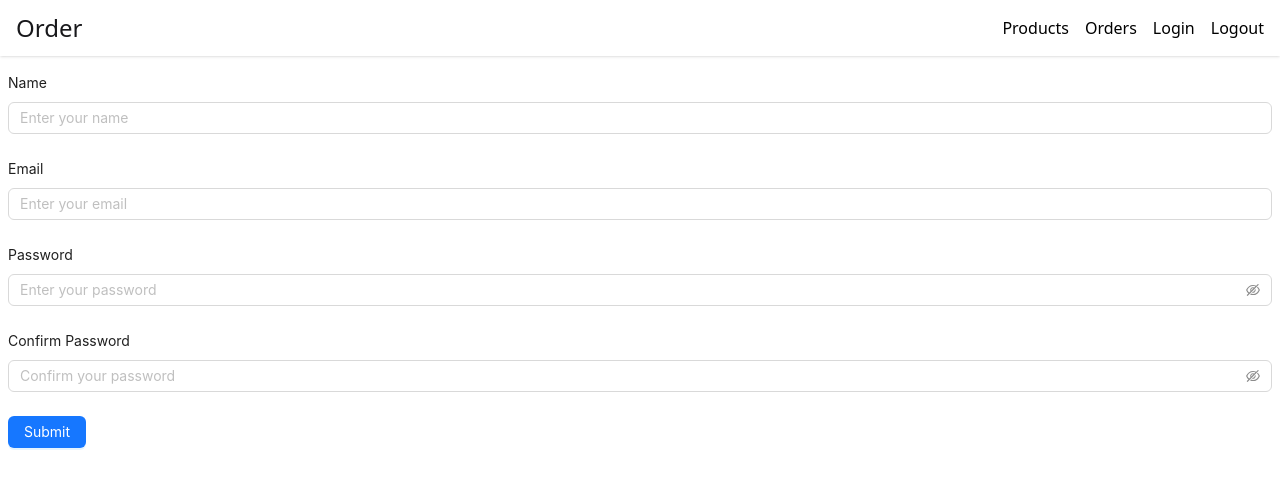
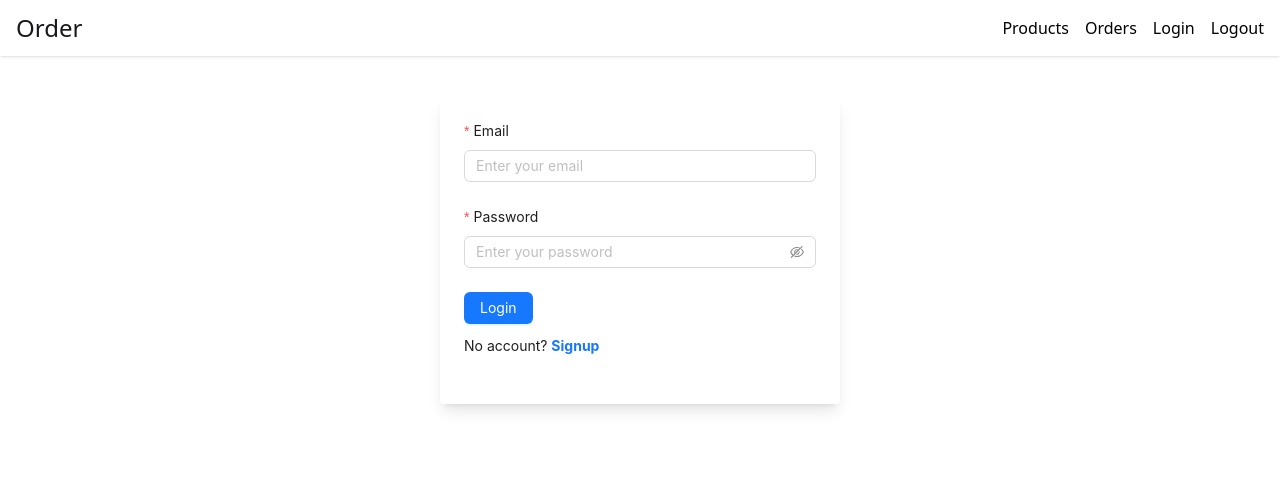
Before and after one commit to ruthasoll/order_management, a React (Vite) app in the folder client/: page /login in a window 1280 px wide. Shown: the top 488 px of the page. Built offline with nearby package versions, Linux system fonts and the light colour scheme.

Commit message:
added auth api integration handleres

```diff
--- a/client/package.json
+++ b/client/package.json
@@ -10,8 +10,10 @@
     "preview": "vite preview"
   },
   "dependencies": {
+    "@ant-design/v5-patch-for-react-19": "^1.0.3",
     "@fortawesome/free-solid-svg-icons": "^6.7.2",
     "@fortawesome/react-fontawesome": "^0.2.2",
+    "@hookform/resolvers": "^4.1.3",
     "@tailwindcss/vite": "^4.0.13",
     "antd": "^5.24.3",
     "axios": "^1.8.3",
@@ -21,7 +23,8 @@
     "react-dom": "^19.0.0",
     "react-hot-toast": "^2.5.2",
     "react-router-dom": "^7.3.0",
-    "tailwindcss": "^4.0.13"
+    "tailwindcss": "^4.0.13",
+    "zod": "^3.24.2"
   },
   "devDependencies": {
     "@eslint/js": "^9.21.0",
--- a/client/src/App.jsx
+++ b/client/src/App.jsx
@@ -1,17 +1,17 @@
-import './App.css'
-import { Outlet } from "react-router"
-import Navbar from './components/Navbar'
+import "./App.css";
+import { Outlet } from "react-router";
+import Navbar from "./components/Navbar";
+export const base_url = "http://localhost:8000/api";
+
 function App() {
-
-
   return (
     <>
-    <Navbar />
-    <div className='py-4 px-2'>
-    <Outlet />
-    </div>
+      <Navbar />
+      <div className="py-4 px-2">
+        <Outlet />
+      </div>
     </>
-  )
+  );
 }
 
-export default App
+export default App;
--- a/client/src/components/Form.jsx
+++ b/client/src/components/Form.jsx
@@ -1,75 +1,66 @@
 import React, { useState } from "react";
 import { Button, Form, Input } from "antd";
-import { z } from "zod";
-import { zodResolver } from "@hookform/resolvers/zod";
-import { useForm } from "react-hook-form";
 
-const UserSchema = z.object({
-  name: z.string().min(1, "Name is required"), // Name must not be empty
-  email: z.string().email("Invalid email address"), // Email validation
-  password: z.string().min(6, "Password must be at least 6 characters"), // Password validation
-  confirmPassword: z
-    .string()
-    .min(6, "Confirm password must match the password")
-    .refine((val, ctx) => val === ctx.parent.password, {
-      message: "Passwords must match",
-    }),
-  role: z.enum(["user", "admin"]).optional(), // Enum validation for role
-});
-
-const AuthForm = () => {
-  const {
-    register,
-    handleSubmit,
-    formState: { errors },
-  } = useForm({
-    resolver: zodResolver(UserSchema),
-  });
-
-  const onSubmit = (data) => {
-    console.log("Form Data:", data);
-  };
-
+const AuthForm = ({ btnTitle, onSubmit, isLogin, children }) => {
   return (
-    <Form layout={"vertical"} onFinish={handleSubmit(onSubmit)}>
+    <Form layout={"vertical"} onFinish={onSubmit}>
+      {!isLogin && (
         <Form.Item
           label="Name"
-        validateStatus={errors.name && "error"}
-        help={errors.name?.message}
+          name={"name"}
+          rules={[
+            {
+              required: true,
+              message: "Please input your username!",
+            },
+          ]}
         >
-        <Input placeholder="Enter your name" {...register("name")} />
+          <Input placeholder="Enter your name" />
         </Form.Item>
+      )}
       <Form.Item
         label="Email"
-        validateStatus={errors.email && "error"}
-        help={errors.email?.message}
+        name={"email"}
+        rules={[
+          {
+            required: true,
+            message: "Please input a valid email address !",
+          },
+        ]}
       >
-        <Input placeholder="Enter your email" {...register("email")} />
+        <Input placeholder="Enter your email" />
       </Form.Item>
       <Form.Item
         label="Password"
-        validateStatus={errors.password && "error"}
-        help={errors.password?.message}
+        name={"password"}
+        rules={[
+          {
+            required: true,
+            message: "Please input password!",
+          },
+        ]}
       >
-        <Input.Password
-          placeholder="Enter your password"
-          {...register("password")}
-        />
+        <Input.Password placeholder="Enter your password" />
       </Form.Item>
+      {!isLogin && (
         <Form.Item
           label="Confirm Password"
-        validateStatus={errors.confirmPassword && "error"}
-        help={errors.confirmPassword?.message}
+          name={"confirmPassword"}
+          rules={[
+            {
+              required: true,
+              message: "Please Confirm your password!",
+            },
+          ]}
         >
-        <Input.Password
-          placeholder="Confirm your password"
-          {...register("confirmPassword")}
-        />
+          <Input.Password placeholder="Confirm your password" />
         </Form.Item>
+      )}
       <Form.Item>
         <Button type="primary" htmlType="submit">
-          Submit
+          {btnTitle}
         </Button>
+        {children}
       </Form.Item>
     </Form>
   );
--- a/client/src/pages/auth/Login.jsx
+++ b/client/src/pages/auth/Login.jsx
@@ -1,10 +1,70 @@
-import React from "react";
+import React, { useState } from "react";
 import AuthForm from "../../components/Form";
+import { z } from "zod";
+import { NavLink, useNavigate } from "react-router-dom";
+import axios from "axios";
+import { base_url } from "../../App";
+import { Spin } from "antd";
 
 const Login = () => {
+  const [loading, setLoading] = useState(false);
+  const [errorMessage, setErrorMessage] = useState("");
+  const [successMessage, setSuccessMessage] = useState("");
+
+  const navigate = useNavigate();
+
+  const onFinish = async (values) => {
+    console.log("values", values);
+    setLoading(true);
+    try {
+      const result = await axios.post(`${base_url}/auth/login`, values);
+      if (result.status === 200) {
+        setSuccessMessage("Wellcome again");
+        localStorage.setItem("order-token", response.data.token);
+        setTimeout(() => {
+          navigate("/");
+        }, 600);
+      }
+      console.log("result", result);
+    } catch (error) {
+      let errorMessage = "Something went wrong. Please try again!";
+      if (axios.isAxiosError(error)) {
+        if (error.response) {
+          errorMessage =
+            error.response.data.message ||
+            `Error: ${error.response.statusText}`;
+        } else if (error.request) {
+          errorMessage =
+            "No response from server. Please check your connection.";
+        } else {
+          errorMessage = error.message;
+        }
+      } else {
+        errorMessage =
+          error instanceof Error ? error.message : "An unknown error occurred";
+      }
+      setSuccessMessage("");
+      setErrorMessage(errorMessage);
+    } finally {
+      setLoading(false);
+    }
+  };
   return (
-    <div>
-      <AuthForm />
+    <div className="min-w-full flex p-6 items-center justify-center">
+      <div className="shadow-lg rounded-sm p-6 max-w-[400px] w-[90%]">
+        <AuthForm
+          btnTitle={loading ? <Spin size="small" /> : "Login"}
+          isLogin={true}
+          onSubmit={onFinish}
+        >
+          <p className="text-sm mt-3">
+            No account?{" "}
+            <NavLink className="font-bold text-blue-700" to={"/signup"}>
+              Signup
+            </NavLink>
+          </p>
+        </AuthForm>
+      </div>
     </div>
   );
 };
--- a/client/src/pages/auth/Signup.jsx
+++ b/client/src/pages/auth/Signup.jsx
@@ -1,9 +1,74 @@
-import React from 'react'
+import React from "react";
+import AuthForm from "../../components/Form";
+import { NavLink, useNavigate } from "react-router-dom";
+import { base_url } from "../../App";
+import { Spin } from "antd";
+import { useState } from "react";
+import axios from "axios";
 
 const Signup = () => {
+  const [loading, setLoading] = useState(false);
+  const [errorMessage, setErrorMessage] = useState("");
+  const [successMessage, setSuccessMessage] = useState("");
+
+  const navigate = useNavigate();
+
+  const onFinish = async (values) => {
+    setLoading(true);
+    try {
+      const result = await axios.post(`${base_url}/auth/signup`, values);
+      if (result.status === 201) {
+        setSuccessMessage("User created successfully :). ");
+        setTimeout(() => {
+          navigate("/login");
+        }, 600);
+      }
+      console.log("result", result);
+    } catch (error) {
+      let errorMessage = "Something went wrong. Please try again!";
+      if (axios.isAxiosError(error)) {
+        if (error.response) {
+          errorMessage =
+            error.response.data.message ||
+            `Error: ${error.response.statusText}`;
+        } else if (error.request) {
+          errorMessage =
+            "No response from server. Please check your connection.";
+        } else {
+          errorMessage = error.message;
+        }
+      } else {
+        errorMessage =
+          error instanceof Error ? error.message : "An unknown error occurred";
+      }
+      setSuccessMessage("");
+      setErrorMessage(errorMessage);
+    } finally {
+      setLoading(false);
+      setTimeout(() => {
+        setErrorMessage("");
+        setSuccessMessage("");
+      }, 4000);
+    }
+  };
   return (
-    <div>Signup</div>
-  )
-}
+    <div className="min-w-full flex p-6 items-center justify-center">
+      <div className="shadow-lg rounded-sm p-6 max-w-[400px] w-[90%]">
+        <AuthForm
+          btnTitle={loading ? <Spin size="small" /> : "Signup"}
+          isLogin={false}
+          onSubmit={onFinish}
+        >
+          <p className="text-sm mt-3">
+            Already have an account?{" "}
+            <NavLink className="font-bold text-blue-700" to={"/login"}>
+              Login
+            </NavLink>
+          </p>
+        </AuthForm>
+      </div>
+    </div>
+  );
+};
 
-export default Signup
+export default Signup;
--- a/client/src/pages/orders/Orders.jsx
+++ b/client/src/pages/orders/Orders.jsx
@@ -1,29 +1,31 @@
-import React, { useState, useEffect } from 'react'
-import axios from 'axios'
+import React, { useState, useEffect } from "react";
+import axios from "axios";
+import { base_url } from "../../App";
 
-const Orders =  () => {
-    const [orders, setOrders] = useState([])
-    const token = localStorage.getItem("order-token");
+const Orders = () => {
+  const [orders, setOrders] = useState([]);
+  const token = localStorage.getItem("order-token");
 
-    useEffect(()=>{
-        const fetchOrders = async ()=>{
-            const base_url = "http://localhost:8000/api"
-            try{
-                const result = await axios.get(`${base_url}/orders`)
-                console.log("result", result)
-                // setorders(result.data)
-            }catch(error){
-                console.log("error", error)
-            }
-        }
-        if(!token) return;
-        fetchOrders()
-    },[])
+  useEffect(() => {
+    const fetchOrders = async () => {
+      try {
+        const result = await axios.get(`${base_url}/orders`);
+        console.log("result", result);
+        // setorders(result.data)
+      } catch (error) {
+        console.log("error", error);
+      }
+    };
+    if (!token) return;
+    fetchOrders();
+  }, []);
   return (
     <div>
-        {orders.map((order)=> <>order</>)}
+      {orders.map((order) => (
+        <>order</>
+      ))}
     </div>
-  )
-}
+  );
+};
 
-export default Orders
+export default Orders;
--- a/client/src/pages/products/Products.jsx
+++ b/client/src/pages/products/Products.jsx
@@ -1,5 +1,6 @@
 import React, { useState, useEffect } from "react";
 import axios from "axios";
+import { base_url } from "../../App";
 
 import { PlusCircleOutlined, EditOutlined } from "@ant-design/icons";
 import { Avatar, Card } from "antd";
@@ -22,7 +23,6 @@ const Products = () => {
 
   useEffect(() => {
     const fetchProducts = async () => {
-      const base_url = "http://localhost:8000/api";
       try {
         const result = await axios.get(`${base_url}/products`);
         console.log("result", result);
```
Also changed, not shown: client/src/main.jsx (+15 -18 lines), 1 other file (tests, documents, lock files or other folders). Lines whose indentation alone changed are shown as unchanged.
